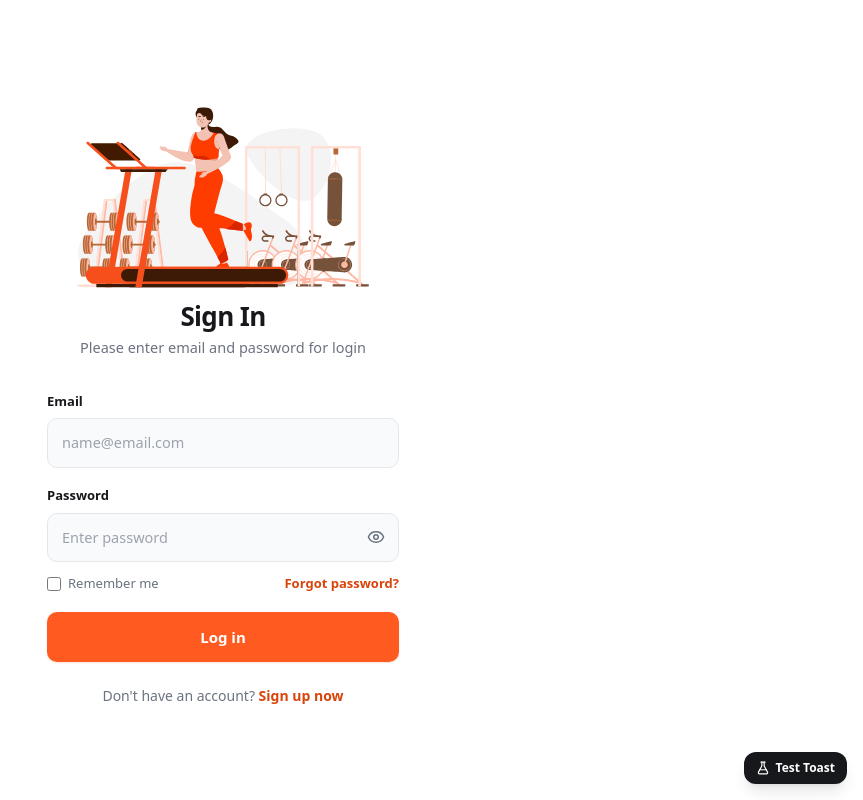
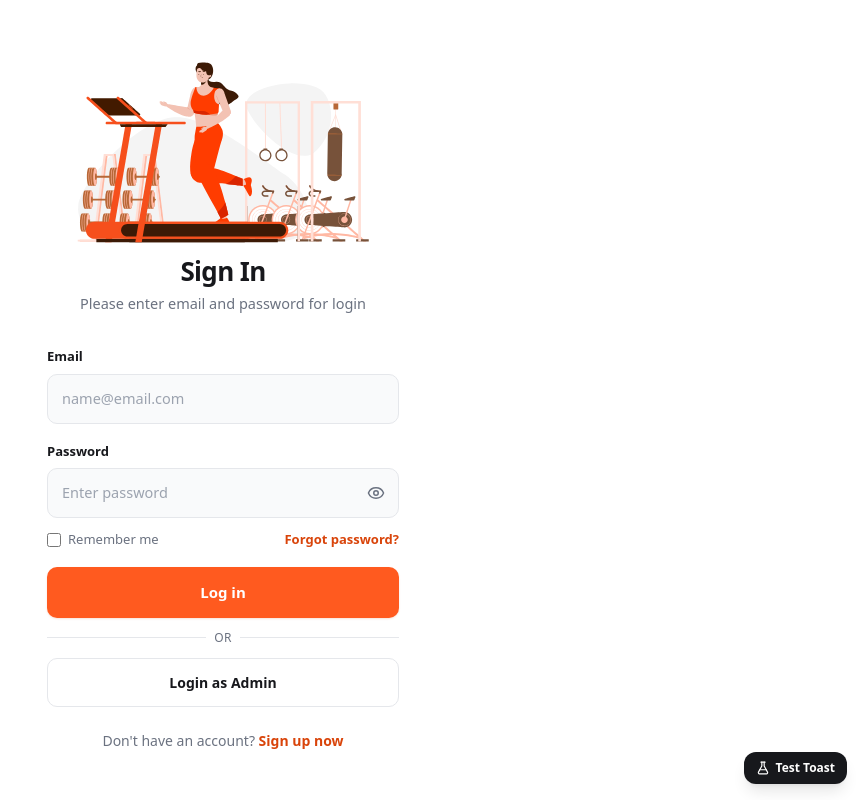
Before and after one commit to trianandafajar/fitness-ai-frontend, a Next.js app: page /login in a window 1280 px wide. Shown: the whole page, without its empty margins (417-1280 px from the left). Built offline with nearby package versions, Linux system fonts and the light colour scheme; no server answers.

Commit message:
feat: add admin login button and functionality to the login page

```diff
--- a/app/(auth)/login/page.tsx
+++ b/app/(auth)/login/page.tsx
@@ -7,9 +7,9 @@ import { isAxiosError } from "axios";
 import { useAuth } from "@/hooks/useAuth";
 import AuthLayout from "@/components/auth/AuthLayout";
 import Field from "@/components/ui/Field";
-import { ButtonPrimary } from "@/components/ui/Button";
+import { ButtonPrimary, ButtonSecondary } from "@/components/ui/Button";
 import { Divider, SocialRow } from "@/components/auth/SocialAuth";
-import { Eye, EyeOff } from "lucide-react";
+import { Eye, EyeOff, Zap } from "lucide-react";
 import dynamic from "next/dynamic";
 
 const Player = dynamic(
@@ -52,6 +52,19 @@ export default function LoginPage() {
             } else {
                 setError("Connection error. Please check your network.");
             }
+        } finally {
+            setLoading(false);
+        }
+    }
+
+    async function handleAdminLogin() {
+        setError("");
+        setLoading(true);
+        try {
+            const res = await login("admin@fitness.ai", "password");
+            router.push(res.user.is_admin ? "/admin" : "/onboarding");
+        } catch (err) {
+            setError("Admin login failed. Please check the admin account.");
         } finally {
             setLoading(false);
         }
@@ -136,6 +149,16 @@ export default function LoginPage() {
                 </ButtonPrimary>
             </form>
 
+            <div className="my-3 flex items-center gap-2">
+                <div className="h-px flex-1 bg-line" />
+                <span className="text-xs font-medium uppercase tracking-wide text-ink-soft">or</span>
+                <div className="h-px flex-1 bg-line" />
+            </div>
+
+            <ButtonSecondary type="button" disabled={loading} onClick={handleAdminLogin}>
+                Login as Admin
+            </ButtonSecondary>
+
             {/* <Divider text="or continue with" />
             <SocialRow /> */}
 
```
